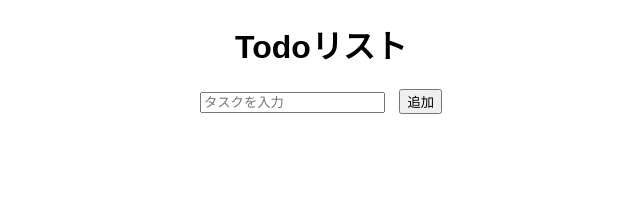
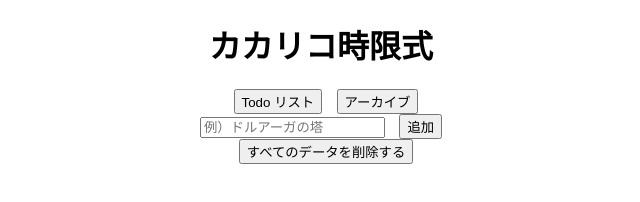
Before and after one commit to Chihaya100/todo-app, a plain HTML site: page index.html in a window 1280 px wide. Shown: the whole page, without its empty margins (319-959 px from the left). Drawn offline with Linux system fonts and the light colour scheme.

Commit message:
Update index.html

```diff
--- a/index.html
+++ b/index.html
@@ -1,15 +1,34 @@
 <!DOCTYPE html>
 <html lang="ja">
 <head>
-  <meta charset="UTF-8">
-  <title>Todoリスト</title>
-  <link rel="stylesheet" href="style.css">
+  <meta charset="UTF-8" />
+  <meta name="viewport" content="width=device-width, initial-scale=1" />
+  <title>カカリコ時限式</title>
+  <link rel="stylesheet" href="style.css" />
 </head>
 <body>
-  <h1>Todoリスト</h1>
-  <input type="text" id="taskInput" placeholder="タスクを入力">
-  <button onclick="addTask()">追加</button>
-  <ul id="taskList"></ul>
+  <h1>カカリコ時限式</h1>
+
+  <!-- タブ切り替え -->
+  <div class="tabs">
+    <button id="tab-todo" class="tab-button active">Todo リスト</button>
+    <button id="tab-storage" class="tab-button">アーカイブ</button>
+  </div>
+
+  <!-- ゲーム追加フォーム（Todoビューのみ表示） -->
+  <div id="add-game-container">
+    <input type="text" id="gameInput" placeholder="例）ドルアーガの塔" />
+    <button id="addGameBtn">追加</button>
+  </div>
+
+  <!-- コンテンツ表示領域 -->
+  <div id="content"></div>
+
+  <!-- スクリプト読み込み -->
   <script src="script.js"></script>
+
+<button id="resetAllBtn" class="btn-reset">すべてのデータを削除する</button>
+
+
 </body>
 </html>
```
